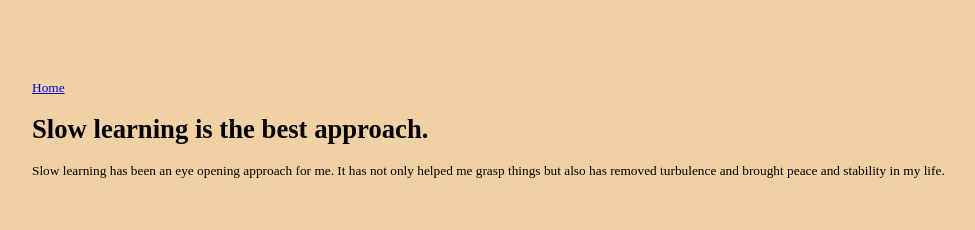
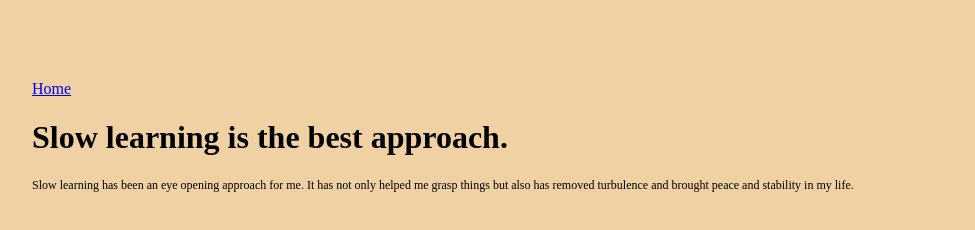
Before and after one commit to shelleycoop/my_web_website, a plain HTML site: page 3.html in a window 1280 px wide. Shown: the whole page, without its empty margins (48-1023 px from the left). Drawn offline with Linux system fonts and the light colour scheme.

Commit message:
css file modified

```diff
--- a/styles_1.css
+++ b/styles_1.css
@@ -1,5 +1,8 @@
 body  {
     margin: 80px;
     background-color: rgb(240, 209, 163);
-    font-size: smaller;
 }
+
+p {
+    font-size: 12px;
+}
```
